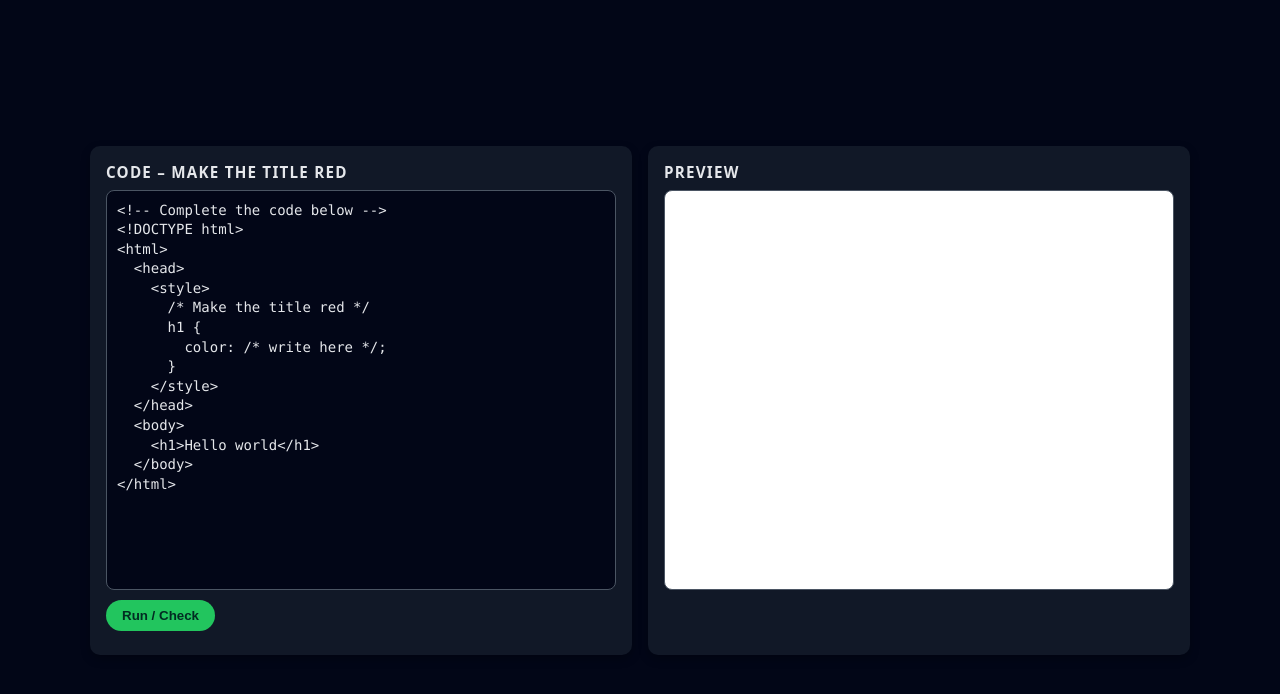
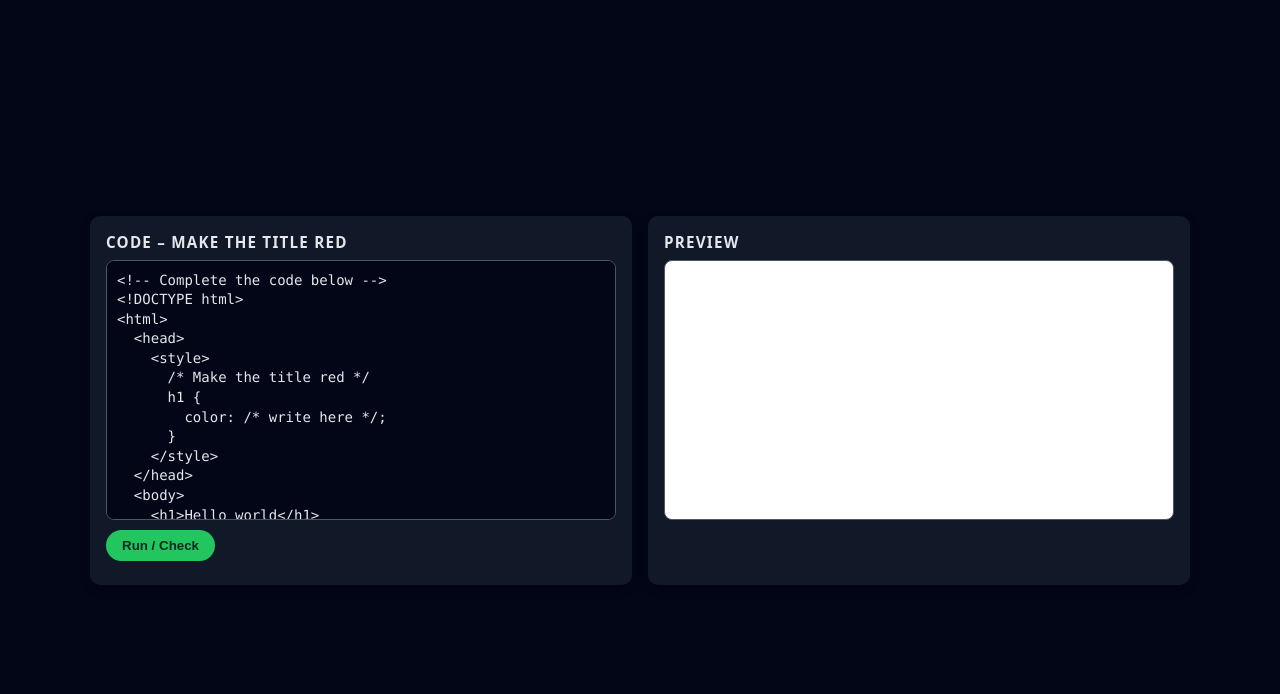
Before and after one commit to sSailSs/QR-Challenges, a plain HTML site: page One/index.html in a window 1280 px wide. Drawn offline with Linux system fonts and the light colour scheme.

Commit message:
Restore original CSS styles and layout
Media Phone

```diff
--- a/One/css.css
+++ b/One/css.css
@@ -47,7 +47,7 @@ h2 {
 /* Zone de code */
 textarea {
   width: 100%;
-  height: 400px;
+  height: 260px;
   border-radius: 8px;
   border: 1px solid #4b5563;
   background: #020617;
@@ -64,7 +64,7 @@ textarea {
 /* Zone de preview */
 iframe {
   width: 100%;
-  height: 400px;
+  height: 260px;
   border-radius: 8px;
   border: 1px solid #4b5563;
   background: white;
@@ -97,7 +97,6 @@ button:hover {
   font-weight: bold;
 }
 
-/* Layout spécial pour les petits écrans (mobile) */
 /* MODE MOBILE */
 @media (max-width: 768px) {
 
```
